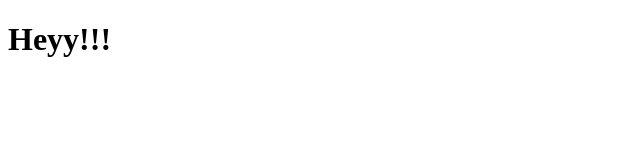
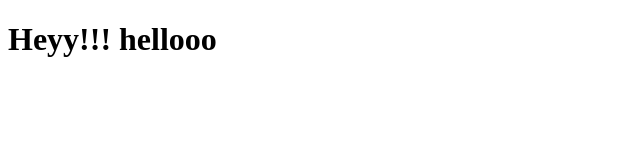
Before and after one commit to Shashikanth-R/Srujana_hackathon_Voxiscribe, a plain HTML site: page index.html in a window 1280 px wide. Shown: the whole page, without its empty margins (0-640 px from the left). Drawn offline with Linux system fonts and the light colour scheme.

Commit message:
Update index.html

```diff
--- a/index.html
+++ b/index.html
@@ -6,6 +6,6 @@
     <title>Voxiscribe</title>
 </head>
 <body>
-    <h1>Heyy!!!</h1>
+    <h1>Heyy!!! hellooo</h1>
 </body>
 </html>
```
